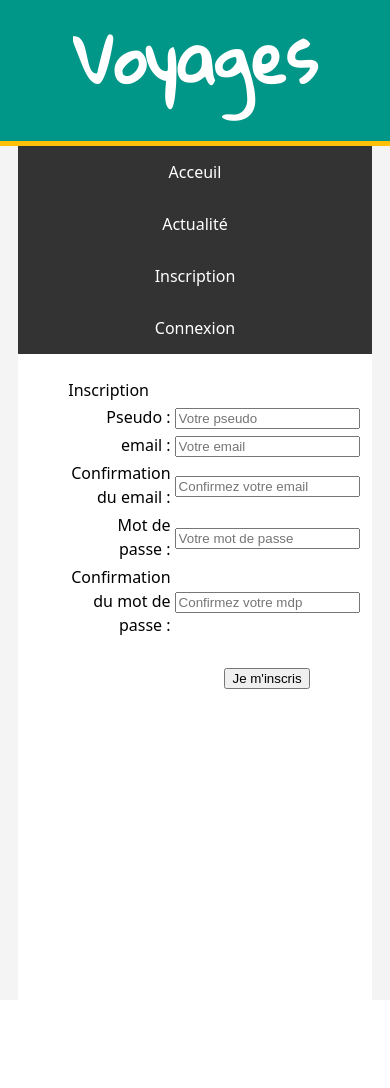
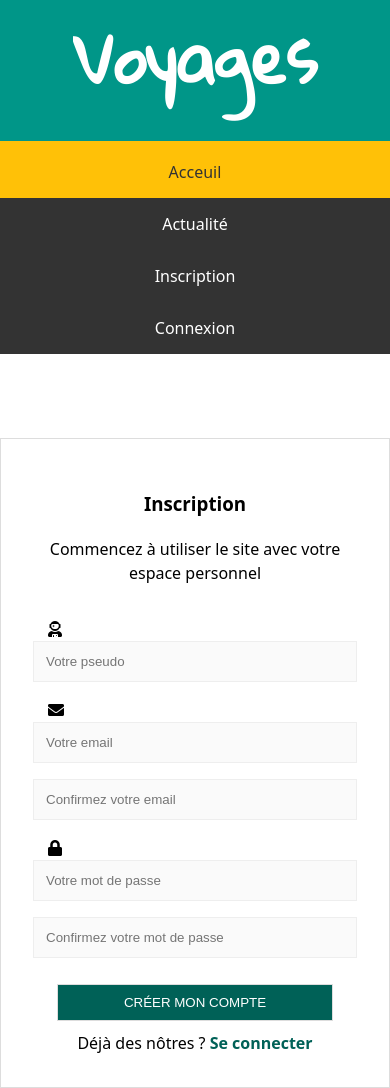
Before and after one commit to CeansBzh/projet-wve, a PHP site: page /projet-wve/inscription in a window 390 px wide. Before the commit the page ends 689 px from the top, so only its background shows below. Run offline with PHP 8.4, Linux system fonts and the light colour scheme; some libraries are stand-ins or nearby versions.

Commit message:
Ajout d'un formulaire de connexion/inscription + responsive

```diff
--- a/inscription.php
+++ b/inscription.php
@@ -12,7 +12,7 @@ if(isset($_POST['forminscription'])) {
     if($pseudolength <= 255) {
 			if($email == $email2) {
 				if(filter_var($email, FILTER_VALIDATE_EMAIL)){
-					// On vérifit que le email est disponible
+					// On vérifit que le mail est disponible
           $req_mail = $DB->query("SELECT email FROM users WHERE email = ?", array($email));
           $req_mail = $req_mail->fetch();
           if ($req_mail['email'] <> ""){
@@ -21,6 +21,7 @@ if(isset($_POST['forminscription'])) {
 					}
           if($valid != false) {
 						if($mdp == $mdp2) {
+							if($mdp < 8) {
 	              $mdp = crypt($mdp, '$6$rounds=5000$szgrzgerggegehrhhfshsh156s1@tfhs6h146-6GRS6G4¨^drfg4dg$');
 	              $date_inscription = date('Y-m-d H:i:s');
 	              // bin2hex(random_bytes($length))
@@ -29,7 +30,7 @@ if(isset($_POST['forminscription'])) {
 	              // 39e9289a5b8328ecc4286da11076748716c41ec7fb94839a689f7dac5cdf5ba8bdc9a9acdc95b95245f80a00
 	              // On insert nos données dans la table utilisateur
 	              $DB->insert("INSERT INTO users(username, email, password, date_inscription, token) VALUES(?, ?, ?, ?, ?)", array($pseudo, $email, $mdp, $date_inscription, $token));
-              $erreur = "Votre compte a bien été créé ! <a href=\"connexion\">Me connecter</a>";
+	              $valide = "Votre compte a bien été créé ! <a href=\"connexion\">Me connecter</a>";
 	              //Envoi d'un email de confirmation de compte
 	              $req = $DB->query("SELECT * FROM users WHERE email = ?", array($email));
 	              $req = $req->fetch();
@@ -47,6 +48,9 @@ if(isset($_POST['forminscription'])) {
 								);
 
 								mail($mail_to, $subject, $message, $headers);
+							} else {
+								$erreur = "Veuillez utiliser un mot de passe d'au moins 8 caractères";
+							}
 						} else {
 							$erreur = "Vos mots de passes ne correspondent pas !";
 						}
@@ -67,61 +71,55 @@ if(isset($_POST['forminscription'])) {
 	}
 }
 ?>
-        <div>Inscription</div>
-        <form method="POST" action="">
-            <table>
-               <tr>
-                  <td align="right">
-                     <label for="pseudo">Pseudo :</label>
-                  </td>
-                  <td>
-                     <input type="text" placeholder="Votre pseudo" id="pseudo" name="pseudo" value="<?php if(isset($pseudo)) { echo $pseudo; } ?>" />
-                  </td>
-               </tr>
-               <tr>
-                  <td align="right">
-                     <label for="email">email :</label>
-                  </td>
-                  <td>
-                     <input type="email" placeholder="Votre email" id="email" name="email" value="<?php if(isset($email)) { echo $email; } ?>" />
-                  </td>
-               </tr>
-               <tr>
-                  <td align="right">
-                     <label for="email2">Confirmation du email :</label>
-                  </td>
-                  <td>
-                     <input type="email" placeholder="Confirmez votre email" id="email2" name="email2" value="<?php if(isset($email2)) { echo $email2; } ?>" />
-                  </td>
-               </tr>
-               <tr>
-                  <td align="right">
-                     <label for="mdp">Mot de passe :</label>
-                  </td>
-                  <td>
-                     <input type="password" placeholder="Votre mot de passe" id="mdp" name="mdp" />
-                  </td>
-               </tr>
-               <tr>
-                  <td align="right">
-                     <label for="mdp2">Confirmation du mot de passe :</label>
-                  </td>
-                  <td>
-                     <input type="password" placeholder="Confirmez votre mdp" id="mdp2" name="mdp2" />
-                  </td>
-               </tr>
-               <tr>
-                  <td></td>
-                  <td align="center">
-                     <br />
-                     <input type="submit" name="forminscription" value="Je m'inscris" />
-                  </td>
-               </tr>
-            </table>
-         </form>
+<form method="post" action="" class="connexion">
+	<div class="teteConnexion">
+		<h3>Inscription</h3>
+		<p>Commencez à utiliser le site avec votre espace personnel</p>
+	</div>
 	<?php
-         if(isset($erreur)) {
-            echo '<font color="red">'.$erreur."</font>";
+	if (isset($erreur)){
+		echo "<div class=\"erreurConnexion\">". $erreur . "</div>";
+	}
+
+	if (isset($valide)){
+		echo "<div class=\"connexionValide\">". $valide . "</div>";
 	}
 	?>
+	<div class="groupeConnexion">
+		<label class="logoConnexion"><i class="fas fa-user-astronaut"></i>
+		<input class="parametreConnexion" type="text" placeholder="Votre pseudo" id="pseudo" name="pseudo" value="<?php if(isset($pseudo)) { echo $pseudo; } ?>" required>
+		</label>
+	</div>
+
+	<div class="groupeConnexion">
+		<label class="logoConnexion"><i class="fas fa-envelope"></i>
+		<input class="parametreConnexion" type="email" placeholder="Votre email" id="email" name="email" value="<?php if(isset($email)) { echo $email; } ?>" required>
+		</label>
+	</div>
+
+	<div class="groupeConnexion">
+		<input class="parametreConnexion" type="email" placeholder="Confirmez votre email" id="email2" name="email2" value="<?php if(isset($email2)) { echo $email2; } ?>" required>
+	</div>
+
+	<div class="groupeConnexion">
+		<label class="logoConnexion"><i class="fas fa-lock"></i>
+		<input class="parametreConnexion" type="password" placeholder="Votre mot de passe" id="mdp" name="mdp" required>
+		</label>
+	</div>
+
+	<div class="groupeConnexion">
+		<input class="parametreConnexion" type="password" placeholder="Confirmez votre mot de passe" id="mdp2" name="mdp2" required>
+	</div>
+
+	<button class="boutonConnexion" type="submit" name="forminscription">Créer mon compte</button>
+	<div class="piedConnexion">
+		Déjà des nôtres ? <a href="connexion">Se connecter</a>
+	</div>
+</form>
+
+<script>
+    if ( window.history.replaceState ) {
+        window.history.replaceState( null, null, window.location.href );
+    }
+</script>
 <?php include('parts/footer.php'); //on inclus le footer?>
--- a/parts/header.php
+++ b/parts/header.php
@@ -1,17 +1,20 @@
 <?php
 	session_start();
 	include('connexionDB.php');
+
 ?>
 <!DOCTYPE html>
-<html>
+<html lang="fr">
 <head>
 	<meta charset="UTF-8" />
 	<meta name="viewport" content="width=device-width, initial-scale=1" />
+	<meta name="description" content="Voyage est un site d'organisation de vacances, où l'utilisateur peut ajouter des étapes à son voyage ainsi que des photos.">
 	<title>Voyages - Carnet de bord</title>
 	<link rel="icon" type="image/png" href="images/logo.png" />
 	<link rel="stylesheet" href="style.css" />
 	<script type="text/javascript" src="js/main.js"></script>
 	<script type="text/javascript" src="https://cdnjs.cloudflare.com/ajax/libs/jquery/3.4.1/jquery.min.js"></script>
+	<link rel="stylesheet" href="https://cdnjs.cloudflare.com/ajax/libs/font-awesome/5.11.2/css/all.css" crossorigin="anonymous">
 </head>
 <body>
 	<header>
--- a/parts/nav.php
+++ b/parts/nav.php
@@ -3,17 +3,17 @@
 		<?php
 			if (!isset($_SESSION['id'])) {
 		?>
-			<li><a href="index">Acceuil</a></li>
-			<li><a href="actualite">Actualité</a></li>
-			<li class="right"><a href="inscription">Inscription</a></li>
-			<li class="right"><a href="connexion">Connexion</a></li>
+			<li><a class="navigation active" href="index">Acceuil</a></li>
+			<li><a class="navigation" href="actualite">Actualité</a></li>
+			<li class="droite"><a class="navigation" href="inscription">Inscription</a></li>
+			<li class="droite"><a class="navigation" href="connexion">Connexion</a></li>
 		<?php
 			} else {
 		?>
-			<li><a href="index">Acceuil</a></li>
-			<li><a href="actualite">Actualité</a></li>
-			<li><a href="profil">Profil</a></li>
-			<li class="right"><a href="deconnexion">Déconnexion</a></li>
+			<li><a class="navigation active" href="index">Acceuil</a></li>
+			<li><a class="navigation" href="actualite">Actualité</a></li>
+			<li><a class="navigation" href="profil">Profil</a></li>
+			<li class="droite"><a class="navigation" href="deconnexion">Déconnexion</a></li>
 		<?php
 			}
 		?>
--- a/style.css
+++ b/style.css
@@ -37,6 +37,16 @@ main {
   width: 65vw;
   background-color: #fff;
   height: 100%;
+}
+
+a {
+	text-decoration: none;
+	color: #006157;
+	font-weight: 700;
+}
+
+a:hover, button {
+	cursor: pointer;
 }
 
 /*Css des boutons de redirections */
@@ -115,16 +125,21 @@ li a:hover:not(.active) {
 }
 
 .active {
-  background-color: #4CAF50;
+  background-color: #ffc107;
+	color: #333333;
 }
 
-.right {
+.droite {
   float: right;
 }
 
 @media screen and (max-width: 600px) {
   nav > ul > li {float: none;}
-	nav > ul > li.right {float: none;}
+	nav > ul > li.droite {float: none;}
+}
+
+.navigation {
+	font-weight: 400;
 }
 
 /*Css du main */
@@ -167,3 +182,84 @@ article {
 	font-weight: 700;
 	font-style: italic;
 }
+
+/*Css du formulaire de connexion */
+
+.connexion {
+		max-width: 375px;
+    margin: 10vh auto;
+    border: 1px solid #ddd;
+    padding: 2rem;
+    background: #ffffff;
+		text-align: center;
+}
+
+.teteConnexion{
+		text-align: center;
+		margin-bottom : 2rem;
+}
+
+.groupeConnexion {
+    margin-bottom: 1rem;
+		text-align: left;
+}
+
+.parametreConnexion{
+		background: #fafafa;
+		border: 1px solid #eeeeee;
+		padding: 12px;
+		width: 100%;
+		min-width: 0;
+		box-sizing: border-box;
+  	max-width: 100%;
+}
+
+.logoConnexion {
+	margin-left: 15px;
+}
+
+.boutonConnexion{
+		background: #006157;
+		border: 1px solid #ddd;
+		color: #ffffff;
+		padding: 10px;
+		width: 85%;
+		text-transform: uppercase;
+		margin: 10px;
+}
+
+.boutonConnexion:hover{
+		background: #009688;
+}
+
+.piedConnexion{
+		text-align: center;
+}
+
+.erreurConnexion{
+		text-align: center;
+		color: #bf2020;
+		margin-bottom: 5px;
+		font-weight: 700;
+}
+
+.connexionValide{
+		text-align: center;
+		color: #0c8905;
+		margin-bottom: 5px;
+		font-weight: 700;
+}
+
+/*Css responsive */
+
+@media all and (max-width:600px){
+	main {
+	  width: 100vw;
+		margin: 0;
+	  padding: 0 0 10px;
+	}
+
+	nav {
+	  margin: 0;
+	}
+}
```
Also changed, not shown: connexion.php (+25 -20 lines), test.html (added, +79 -0 lines). Lines whose indentation alone changed are shown as unchanged.
